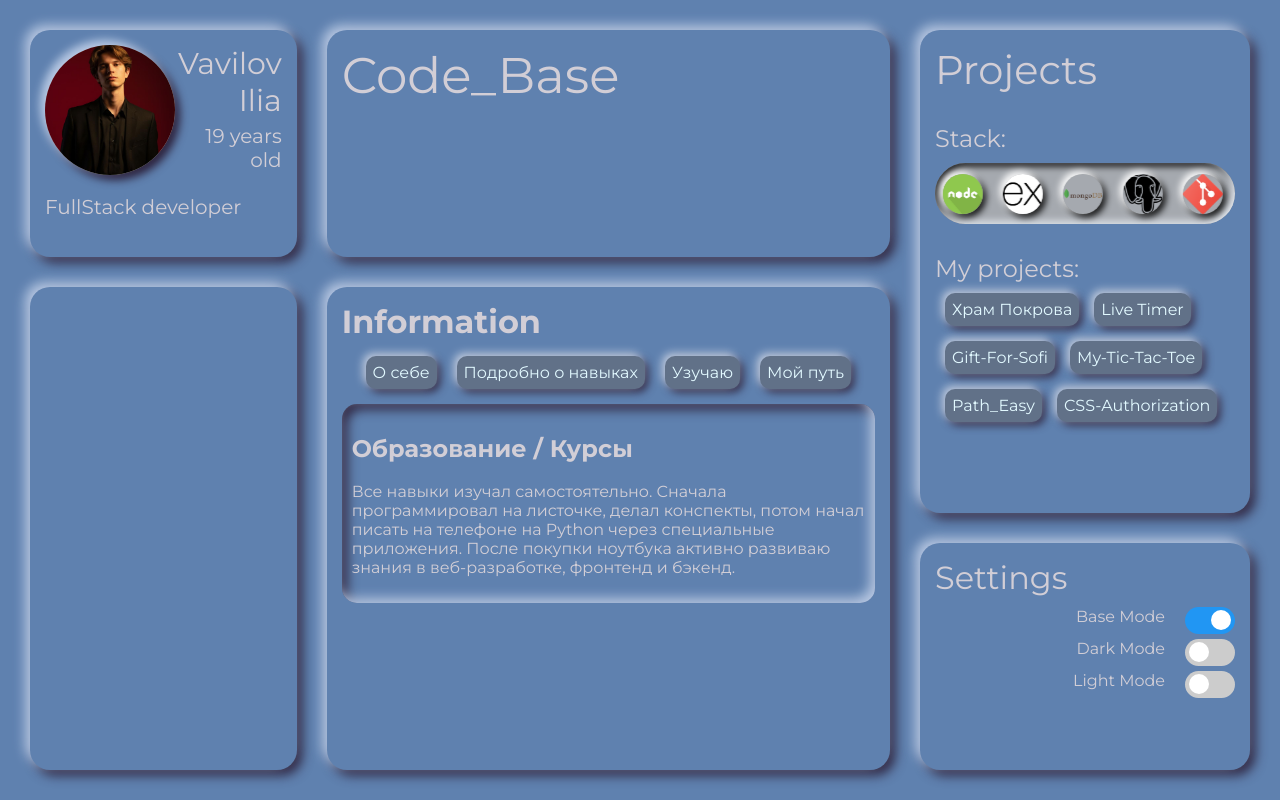
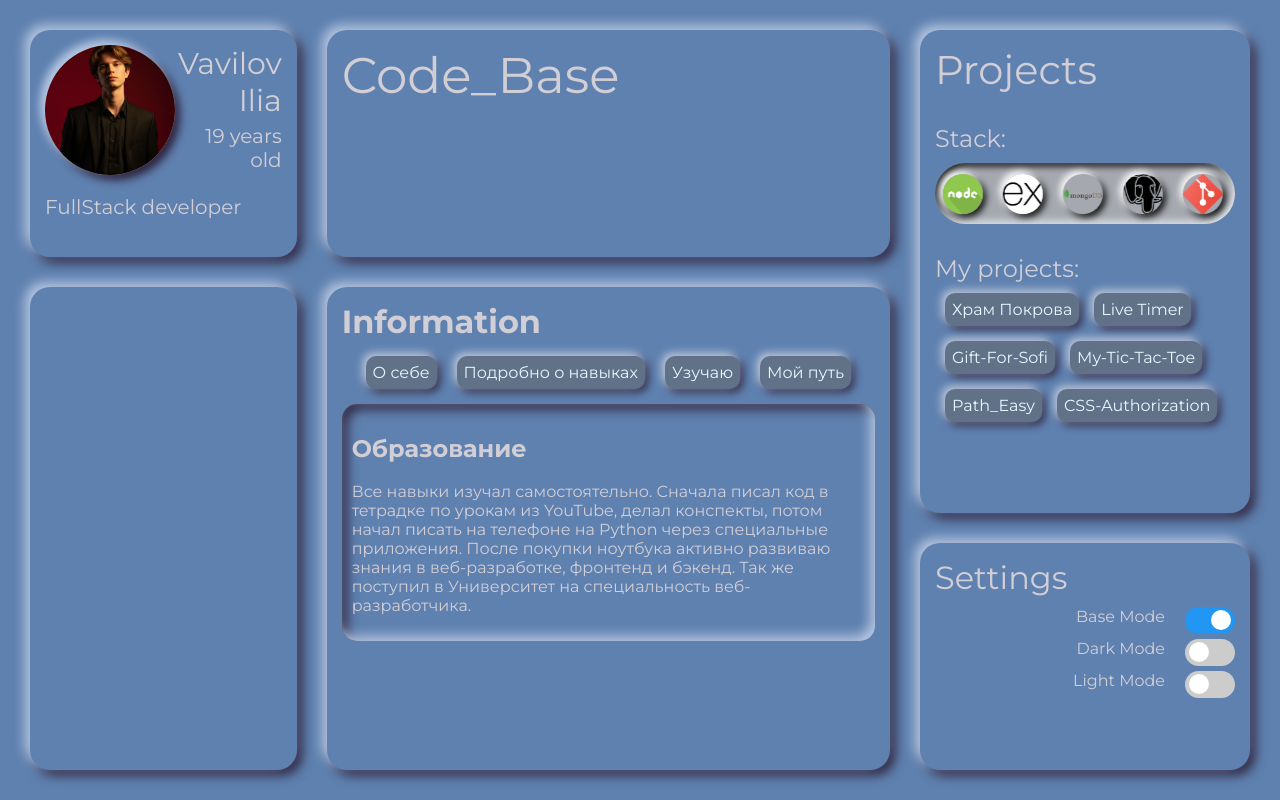
Before and after one commit to GrimProg-design/Code_Base, a React (Vite) app: page /way in a window 1280 px wide. Built offline with nearby package versions, Linux system fonts and the light colour scheme; grey boxes are pictures that could not be loaded; a web font is replaced by a local one.

Commit message:
Добавил информации

```diff
--- a/src/components/info/components/main/Education.jsx
+++ b/src/components/info/components/main/Education.jsx
@@ -1,11 +1,12 @@
 export default function Education() {
   return (
     <div className="about-wrapper">
-      <h2>Образование / Курсы</h2>
+      <h2>Образование</h2>
       <p>
-        Все навыки изучал самостоятельно. Сначала программировал на листочке, делал конспекты,
+        Все навыки изучал самостоятельно. Сначала писал код в тетрадке по урокам из YouTube, делал конспекты,
         потом начал писать на телефоне на Python через специальные приложения. После покупки ноутбука
-        активно развиваю знания в веб-разработке, фронтенд и бэкенд.
+        активно развиваю знания в веб-разработке, фронтенд и бэкенд. Так же поступил в Университет на специальность
+        веб-разработчика.
       </p>
     </div>
   );
```
